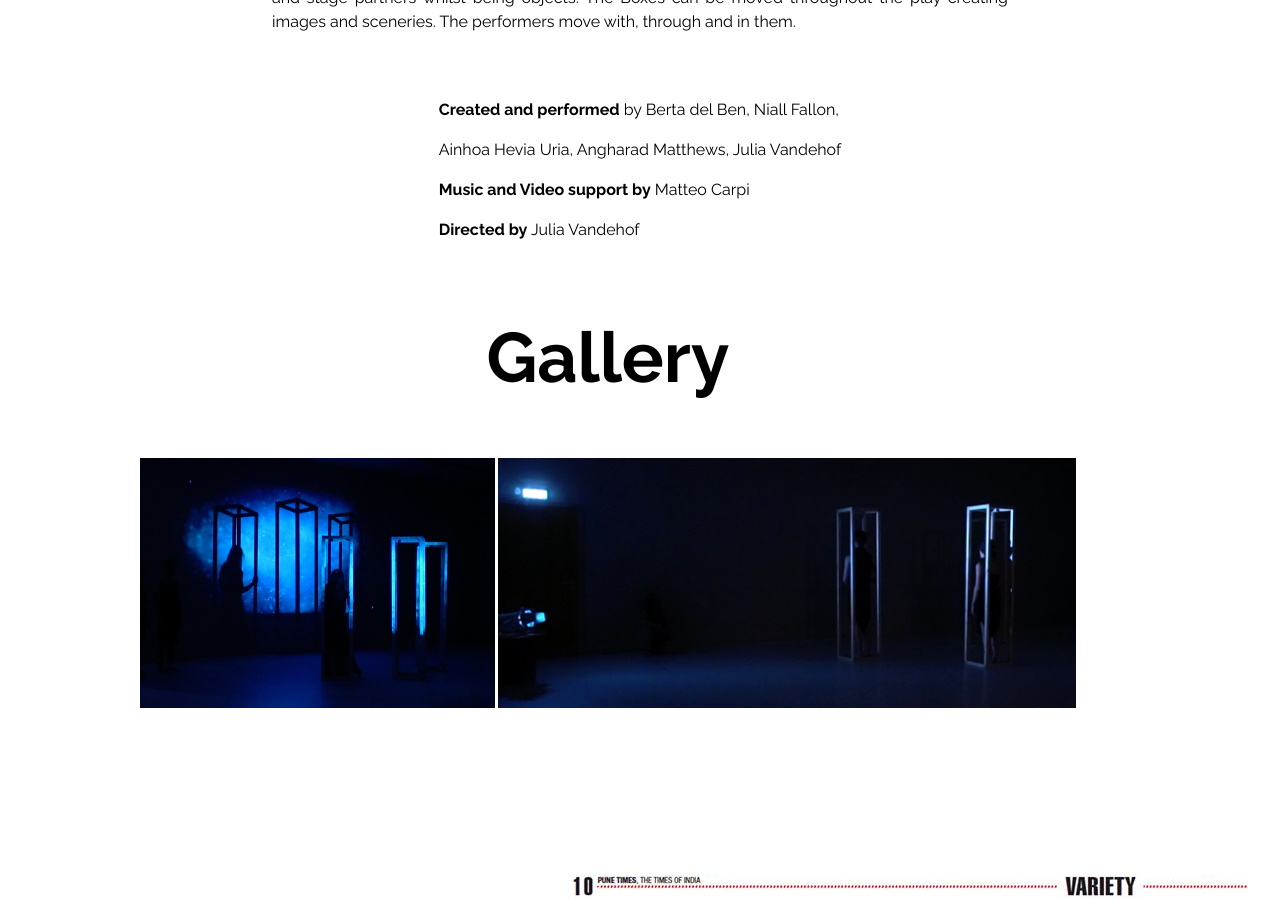
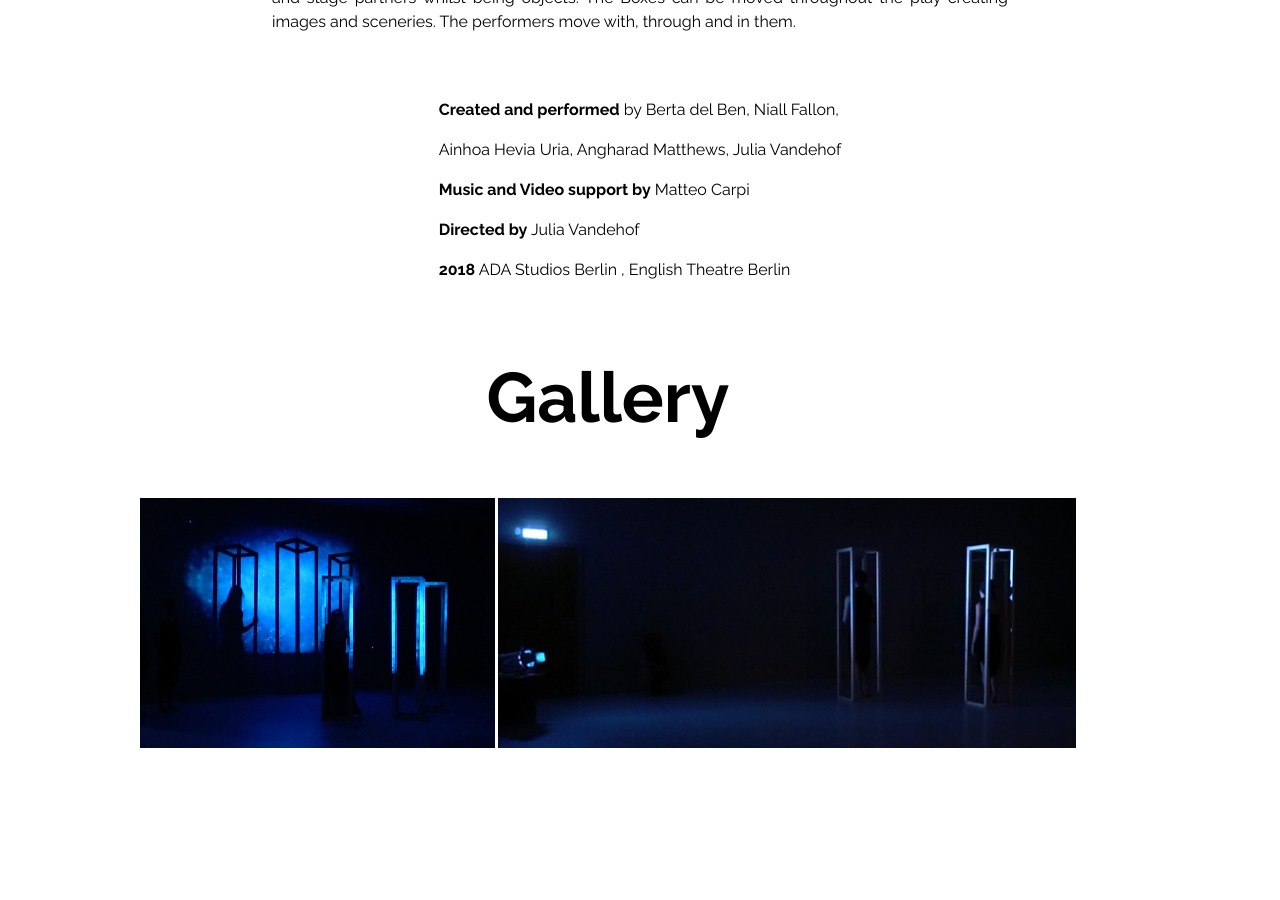
Before and after one commit to matteocarpi/julia, a Jekyll site: the page built from _posts/2019-03-04-persephone-dancing-with-the-shadows.markdown, in a window 1280 px wide and 900 px high, scrolled down 1122 px. Built offline with Jekyll 4.4.1, drawn with Linux system fonts in a browser that asks for light colours.

Commit message:
Update from Forestry.io Julia Proeglhoef updated _posts/2019-03-04-persephone-dancing-with-the-shadows.markdown

```diff
--- a/_posts/2019-03-04-persephone-dancing-with-the-shadows.markdown
+++ b/_posts/2019-03-04-persephone-dancing-with-the-shadows.markdown
@@ -14,14 +14,10 @@ secondary_gallery:
 - "/uploads/Bildschirmfoto 2018-11-28 um 11.29.51 Kopie.png"
 - "/uploads/Bildschirmfoto 2018-11-28 um 11.26.54 Kopie.png"
 sub_title: an interdisciplinary theatre project
-credits: |-
-  **Created and performed** by Berta del Ben, Niall Fallon,
-
-  Ainhoa Hevia Uria, Angharad Matthews, Julia Vandehof
-
-  **Music and Video support by** Matteo Carpi
-
-  **Directed by** Julia Vandehof
+credits: "**Created and performed** by Berta del Ben, Niall Fallon,\n\nAinhoa Hevia
+  Uria, Angharad Matthews, Julia Vandehof\n\n**Music and Video support by** Matteo
+  Carpi\n\n**Directed by** Julia Vandehof\n\n**2018** ADA Studios Berlin , English
+  Theatre Berlin "
 youtube_link: ''
 press: true
 press_pictures:
```
